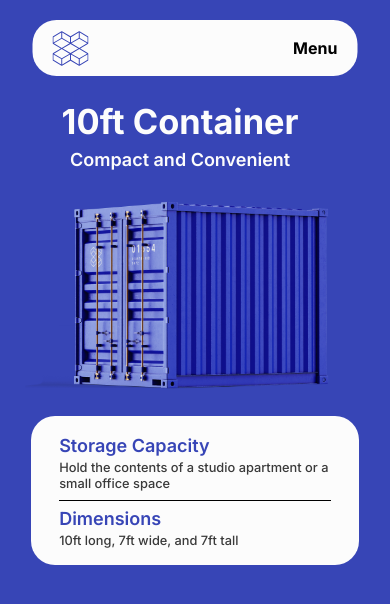
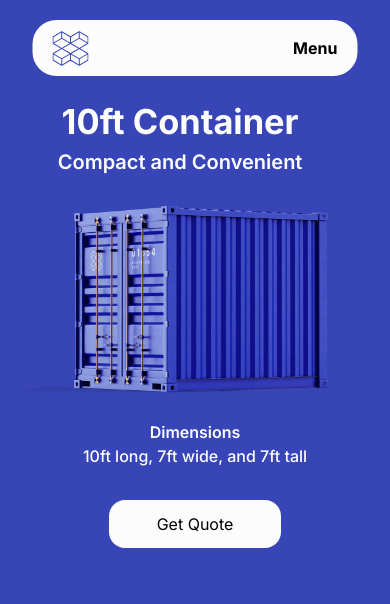
Before and after one commit to shanewmurphy/blue-box-site-new, a Next.js app: page /Ten-foot-container in a window 390 px wide. Shown: the top 604 px of the page. Built offline with nearby package versions, Linux system fonts and the light colour scheme.

Commit message:
Update to the 10ft container page for mobile

```diff
--- a/app/Ten-foot-container/page.js
+++ b/app/Ten-foot-container/page.js
@@ -1,9 +1,9 @@
 export default function TenFootContainerPage() {
   return (
     <div>
-      <div className="w-full bg-myblue lg:h-[80vh] md:h-[85vh] sm:h-svh lg:py-14 lg:px-14 antialiased">
-        <div className="xl:w-10/12 lg:w-11/12 md: laptop:w-11/12 sm:w-11/12 mx-auto lg:py-[6%] md:py-[15%] sm:py-[25%]">
-          <div className="flex flex-row xl:gap-32 lg:gap-10">
+      <div className="w-full bg-myblue lg:h-[80vh] md:h-[100vh] sm:h-svh lg:py-14 lg:px-14 antialiased">
+        <div className="xl:w-10/12 lg:w-11/12 md:w-11/12  sm:w-11/12 mx-auto lg:py-[6%] md:py-[15%] sm:py-[25%]">
+          <div className="flex flex-row xl:gap-32 lg:gap-10 md:gap-0 sm:gap-0 md:items-center">
             <div className="lg:basis-1/3">
               <div className="bg-mywhite xl:w-[300px] lg:w-[280px] py-7 px-7 lg:mt-5 rounded-xl xl:block lg:block md:hidden sm:hidden xs:hidden">
                 <div>
@@ -38,44 +38,36 @@ export default function TenFootContainerPage() {
                 </div>
               </div>
             </div>
-            <div className="xl:basis-2/3 lg:basis-2/3 md:w-11/12 sm:w-11/12 flex items-center">
+            <div className="xl:basis-2/3 lg:basis-2/3 md:basis-11/12 sm:basis-11/12 md:mx-auto">
               <div>
                 <div className="lg:hidden md:block sm:block">
-                  <h2 className="font-bold text-mywhite md:text-6xl sm:text-5xl text-center">
+                  <h2 className="font-bold text-mywhite md:text-5xl sm:text-5xl text-center">
                     10ft Container
                   </h2>
-                  <h3 className="font-semibold text-mywhite md:text-2xl sm:text-lg text-center md:mb-6 sm:mb-6">
+                  <h3 className="font-semibold text-mywhite md:text-2xl sm:text-xl text-center md:mb-6 sm:mb-6">
                     Compact and Convenient
                   </h3>
                 </div>
                 <picture>
                   <img
-                    className="object-cover lg:float-right md:p-8"
+                    className="object-cover lg:float-right lg:h-[auto] md:h-[320px] md:mx-auto"
                     src="/10-ft-imgs/10ft-min.png"
                   />
                 </picture>
               </div>
             </div>
           </div>
-          <div className="lg:hidden md:block md:w-10/12 sm:w-11/12 mx-auto bg-mywhite md:py-6 md:px-2 sm:py-4 sm:px-2 sm:mt-4 rounded-3xl">
-            <div className="grid md:grid-cols-2 md:divide-x md:divide-y-0 sm:divide-y sm:px-5 md:gap-8 sm:gap-2">
-              <div>
-                <h6 className="text-lg font-semibold text-myblue">
-                  Storage Capacity
-                </h6>
-                <p className="text-myblack font-medium text-xs">
-                  Hold the contents of a studio apartment or a small office
-                  space
-                </p>
-              </div>
-              <div>
-                <h6 className="text-lg md:pl-6 sm:mt-1 font-semibold text-myblue">
-                  Dimensions
-                </h6>
-                <p className="text-myblack md:pl-6 font-medium text-xs">
-                  10ft long, 7ft wide, and 7ft tall
-                </p>
-              </div>
+          <div className="lg:hidden md:block md:w-10/12 sm:w-11/12 mx-auto">
+            <h6 className="text-center font-semibold text-mywhite md:text-2xl md:mt-6 sm:mt-4">
+              Dimensions
+            </h6>
+            <p className="text-center font-medium text-mywhite">
+              10ft long, 7ft wide, and 7ft tall
+            </p>
+            <div className="text-center md:mt-8 sm:mt-8">
+              <button className="bg-mywhite md:px-16 md:py-3 sm:px-12 sm:py-3 md:rounded-2xl sm:rounded-2xl">
+                Get Quote
+              </button>
             </div>
           </div>
         </div>
```
